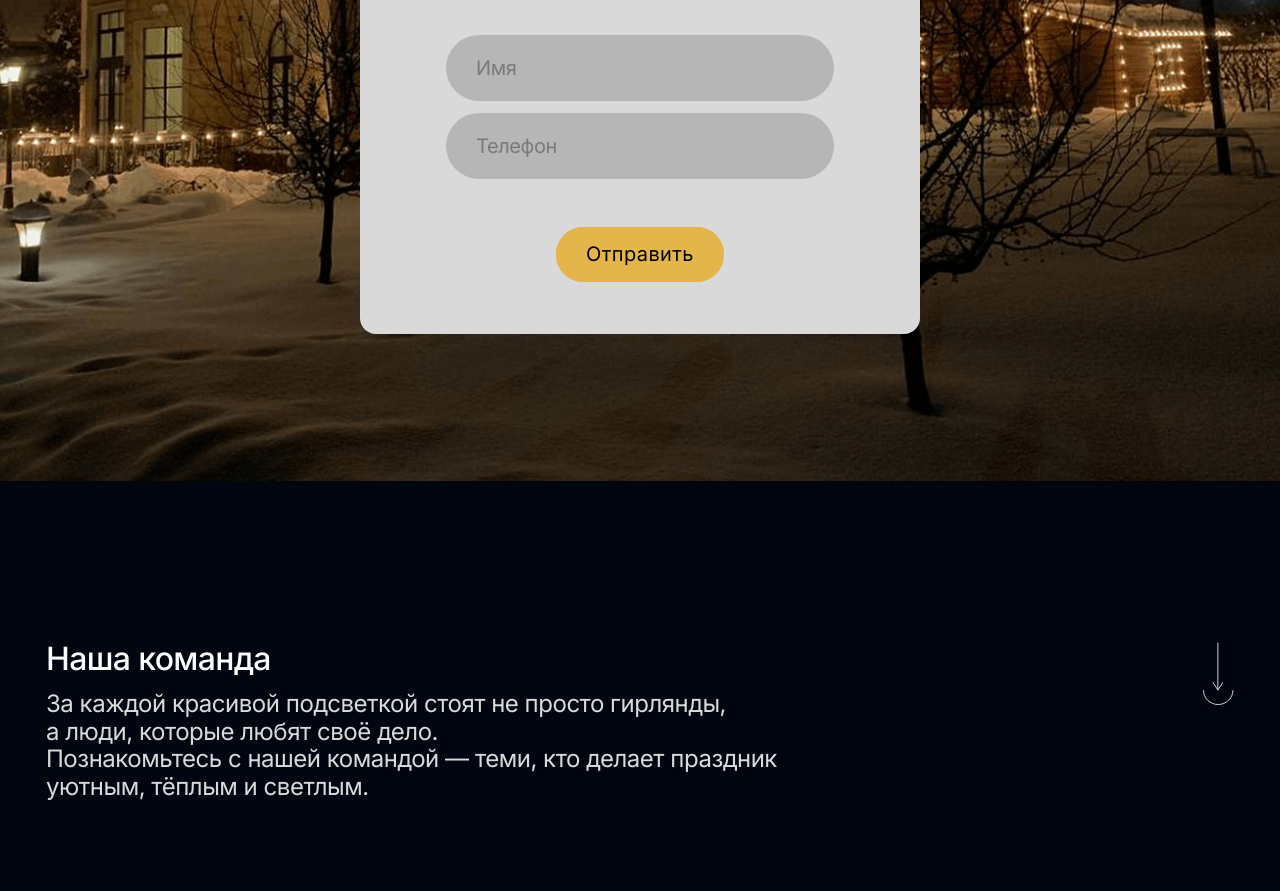
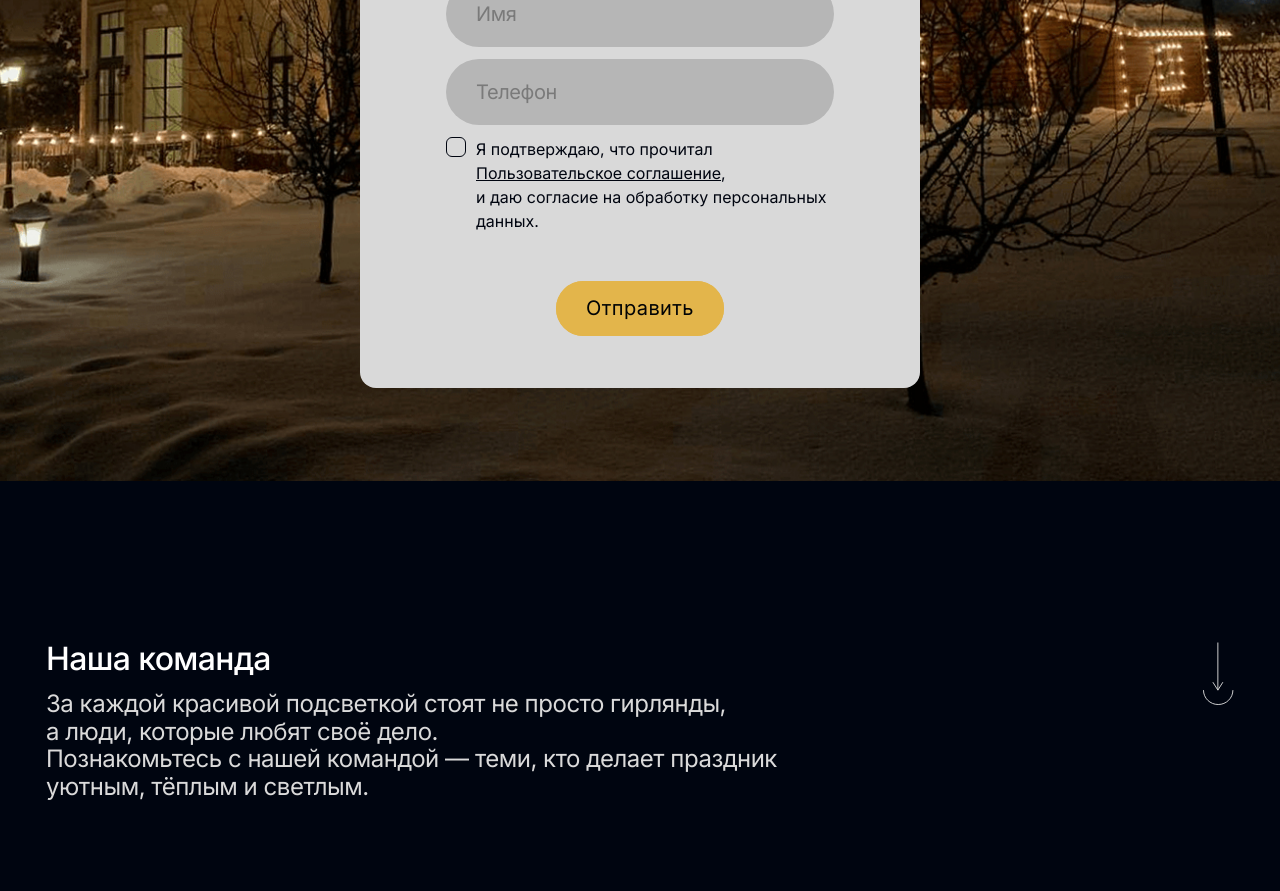
Before and after one commit to AlexandrNikolaenko/pzk-site, a Next.js app: page / in a window 1280 px wide. Shown: the part 9920-10811 px from the top of the page. Built offline with nearby package versions, Linux system fonts and the light colour scheme.

Commit message:
feat: add public agree

```diff
--- a/components/form/form.tsx
+++ b/components/form/form.tsx
@@ -7,6 +7,9 @@ import { useForm, Controller } from "react-hook-form";
 import { z } from "zod";
 import { zodResolver } from "@hookform/resolvers/zod";
 import { useEffect, useState } from "react";
+import Link from "next/link";
+import Image from "next/image";
+import { MouseEvent } from "react";
 
 const signupSchema = z.object({
   name: z.string(),
@@ -25,6 +28,13 @@ export default function Form() {
     "Отправляем..." | "Отправлено" | "Отправить"
   >("Отправить");
   const [path, setPath] = useState<string>('');
+  const [isCheckbox, setIsCheckbox] = useState(false);
+  const [errorCheck, setErrorCheck] = useState(false);
+
+  function handleAgree(e: MouseEvent<HTMLButtonElement>) {
+    e.preventDefault();
+    setIsCheckbox(!isCheckbox);
+  }
 
   useEffect(() => {
     if (path == '') {
@@ -50,9 +60,14 @@ export default function Form() {
   }
 
   function onSubmit(values: { name: string; phone: string }) {
-    setQueryState("PENDING");
-    setButtonMessage("Отправляем...");
-    addLead({ body: {path, ...values}, onSuccess: handleSuccess, onError: handleError });
+    if (isCheckbox) {
+      setErrorCheck(false);
+      setQueryState("PENDING");
+      setButtonMessage("Отправляем...");
+      addLead({ body: {path, ...values}, onSuccess: handleSuccess, onError: handleError });
+    } else {
+      setErrorCheck(true);
+    }
   }
 
   const {
@@ -106,6 +121,15 @@ export default function Form() {
             />
           )}
         />
+        <div className="flex items-start gap-2.5">
+          <button onClick={handleAgree} className="size-5 shrink-0 rounded-md border border-background text-color-2 outline-none transition-colors">
+            {
+              isCheckbox && <Image width={18} height={18} alt="" src={"/checkmark.svg"}/>
+            }
+          </button>
+          <input value={'off'} className="hidden" type="checkbox"/>
+          <label><span className={`${errorCheck && !isCheckbox ? 'text-red-500' : 'text-background'}`} style={{transition: '0s all'}}>Я подтверждаю, что прочитал <Link className="underline" href="/polzovatelskoe-soglashenie" style={{transition: '0s all'}}>Пользовательское соглашение</Link>,<br className="hidden sm:inline"/> и даю согласие на обработку персональных данных.</span></label>
+        </div>
       </div>
       {formError.message == "" ? (
         <></>
--- a/components/layout/header.tsx
+++ b/components/layout/header.tsx
@@ -4,7 +4,7 @@ import Link from "next/link";
 import Logo from "../core/logo";
 import ContactLink from "./contact-link";
 
-export default function Header() {
+export default async function Header() {
   return (
     <header className="absolute w-full pt-[54px] top-0 z-50">
       <div className="wrapper flex items-center justify-between">
```
Also changed, not shown: public/checkmark.svg (added).
